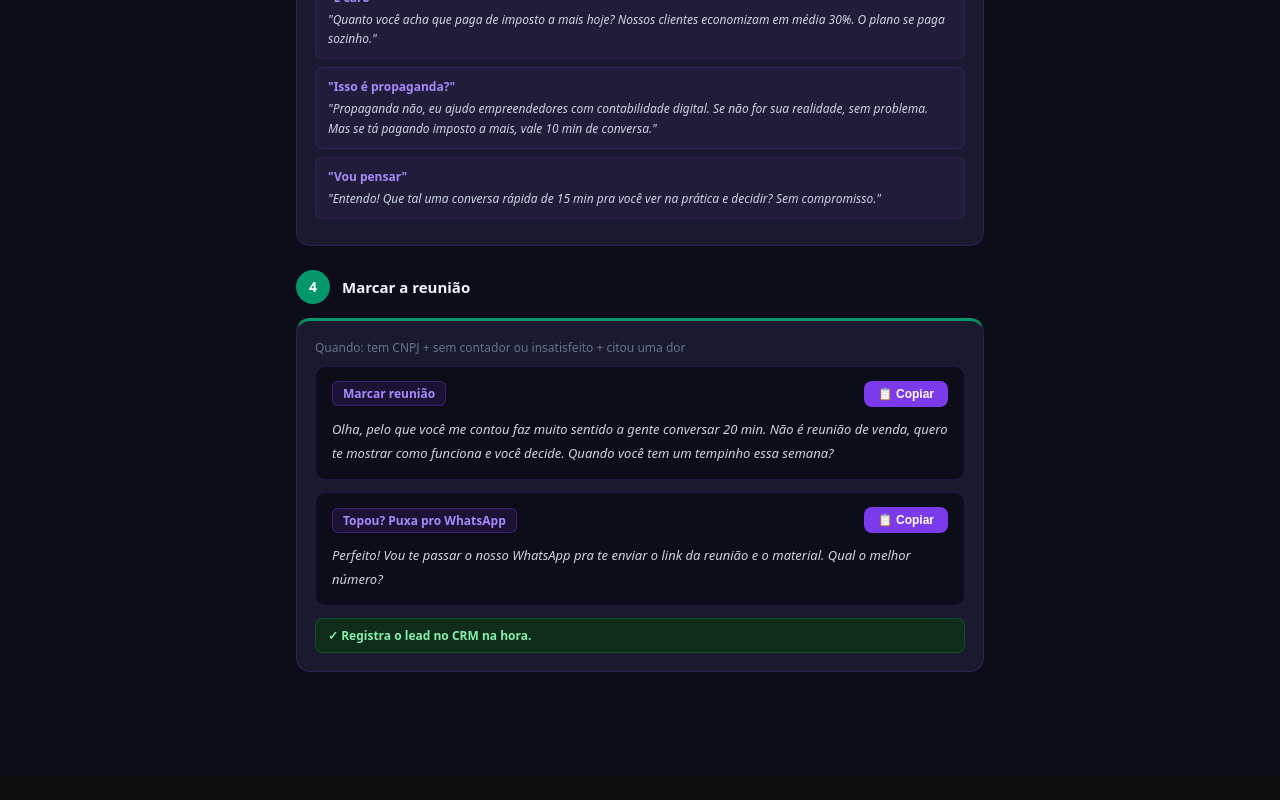
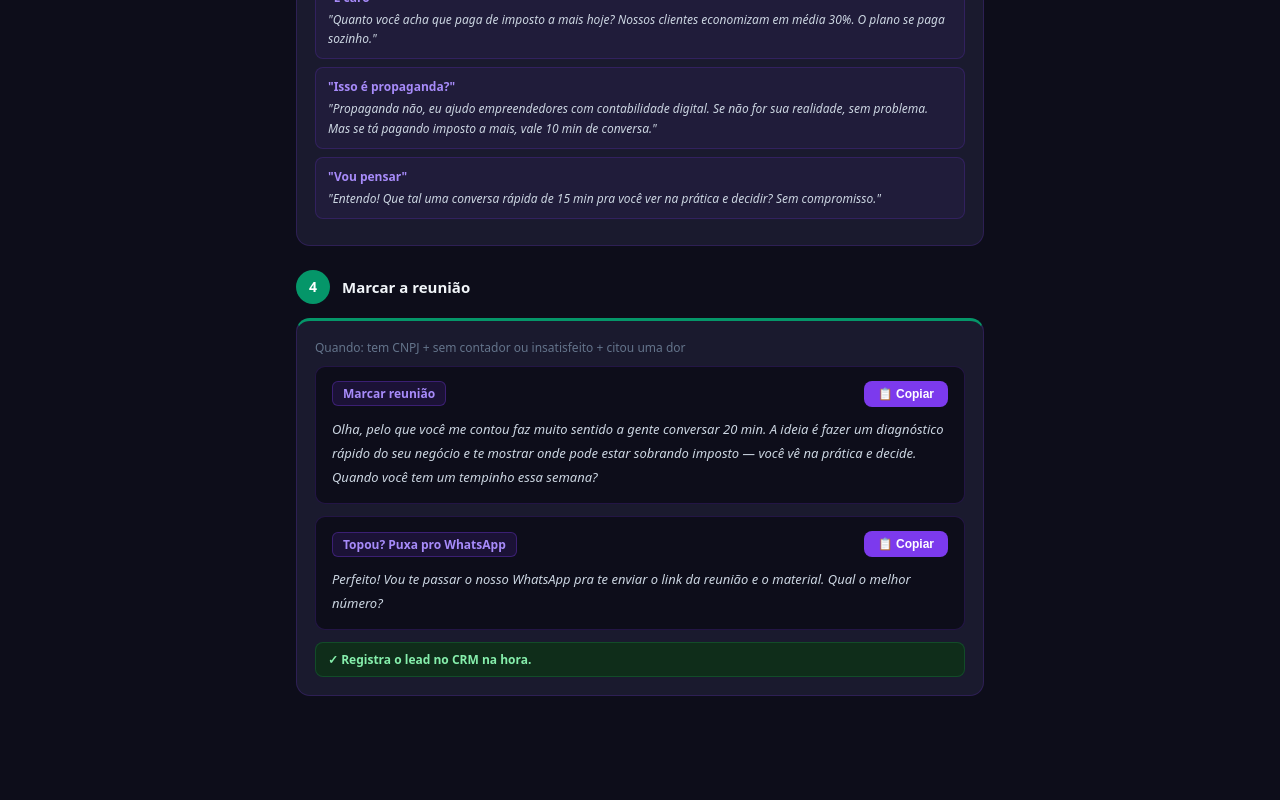
Before and after one commit to jonathaoliveiraam-wq/meta-comercial, a Next.js app: page /guia-kamila in a window 1280 px wide. Shown: the part 1583-2383 px from the top of the page. Before the commit the page ends 2359 px from the top, so only its background shows below. Built offline with nearby package versions, Linux system fonts and the light colour scheme.

Commit message:
fix: remover 'não é reunião de venda' — substituir por diagnóstico de imposto
Co-Authored-By: Claude Sonnet 4.6 <noreply@anthropic.com>

```diff
--- a/src/app/guia-kamila/page.tsx
+++ b/src/app/guia-kamila/page.tsx
@@ -171,7 +171,7 @@ export default function GuiaKamilaPage() {
             <Passo num={4} titulo="Marcar a reunião" cor="#059669" />
             <div style={{ ...cardStyle, borderTop: '3px solid #059669' }}>
               <p style={{ fontSize: 12, color: TEXTMUTED, margin: '0 0 10px' }}>Quando: tem CNPJ + sem contador ou insatisfeito + citou uma dor</p>
-              <Script id="dm-reu" label="Marcar reunião" texto="Olha, pelo que você me contou faz muito sentido a gente conversar 20 min. Não é reunião de venda, quero te mostrar como funciona e você decide. Quando você tem um tempinho essa semana?" />
+              <Script id="dm-reu" label="Marcar reunião" texto="Olha, pelo que você me contou faz muito sentido a gente conversar 20 min. A ideia é fazer um diagnóstico rápido do seu negócio e te mostrar onde pode estar sobrando imposto — você vê na prática e decide. Quando você tem um tempinho essa semana?" />
               <Script id="dm-whats" label="Topou? Puxa pro WhatsApp" texto="Perfeito! Vou te passar o nosso WhatsApp pra te enviar o link da reunião e o material. Qual o melhor número?" />
               <div style={{ padding: '8px 12px', background: '#0f2d1a', border: '1px solid #22c55e33', borderRadius: 8 }}>
                 <p style={{ fontSize: 12, color: '#86efac', margin: 0, fontWeight: 600 }}>✓ Registra o lead no CRM na hora.</p>
@@ -231,7 +231,7 @@ export default function GuiaKamilaPage() {
           <div style={{ marginBottom: 24 }}>
             <Passo num={3} titulo="Marcar a reunião" cor="#059669" />
             <div style={{ ...cardStyle, borderTop: '3px solid #059669' }}>
-              <Script id="ind-reu" label="Marcar reunião" texto="Show, [Nome]! Faz sentido a gente conversar 20 min pra eu te mostrar como funciona e você decide. Quando você tem um tempinho essa semana?" />
+              <Script id="ind-reu" label="Marcar reunião" texto="Show, [Nome]! Faz sentido a gente conversar 20 min. Quero fazer um diagnóstico rápido do seu negócio e te mostrar onde pode estar sobrando imposto — você vê na prática e decide se faz sentido pra você. Quando você tem um tempinho essa semana?" />
               <div style={{ padding: '8px 12px', background: '#0f2d1a', border: '1px solid #22c55e33', borderRadius: 8 }}>
                 <p style={{ fontSize: 12, color: '#86efac', margin: 0, fontWeight: 600 }}>✓ Registra no CRM e avisa o parceiro que o contato foi feito.</p>
               </div>
```
